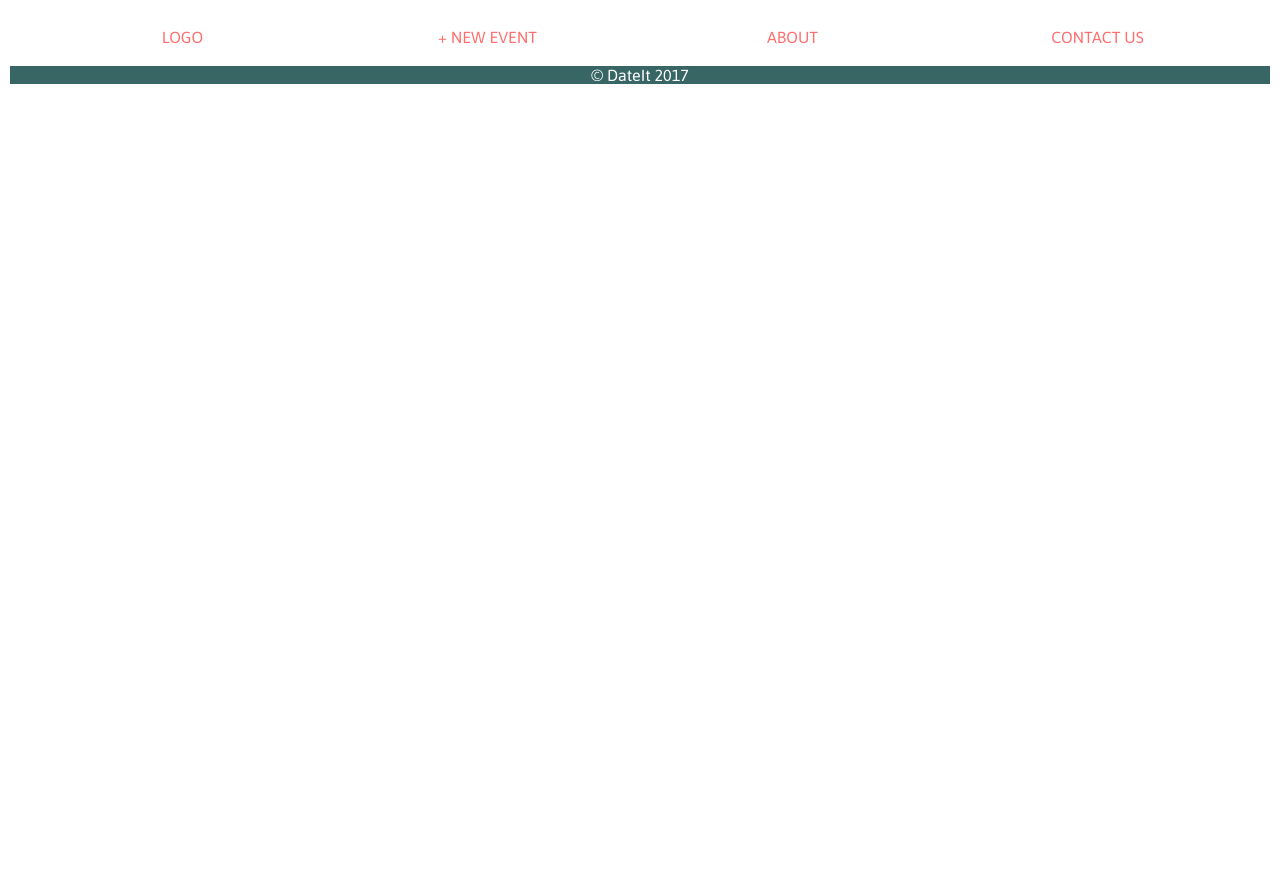
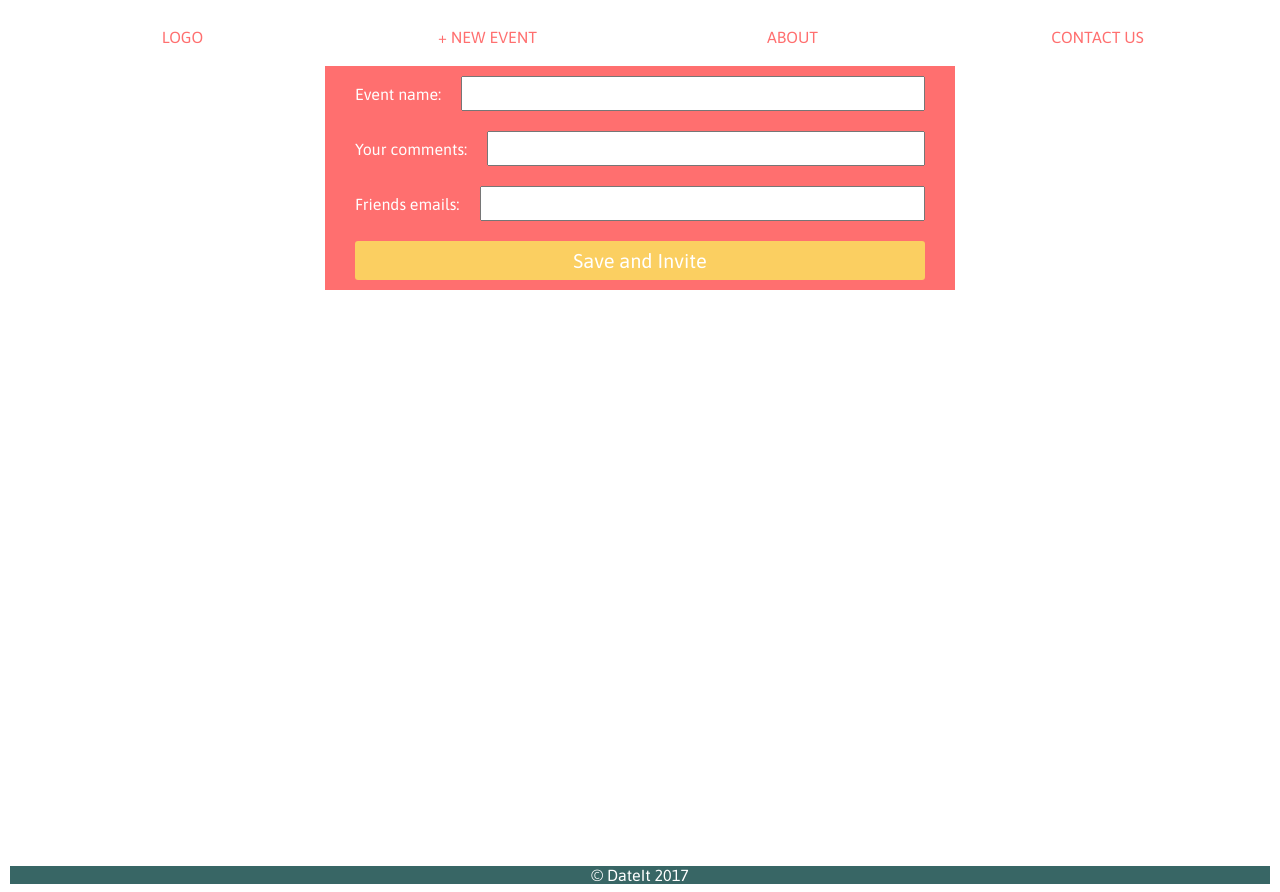
Before and after one commit to Hilaker/DateIt, a React (Create React App) app: page /newEvent in a window 1280 px wide. Before the commit the page ends 800 px from the top, so only its background shows below. Built offline with nearby package versions, Linux system fonts and the light colour scheme; a web font is replaced by a local one; what react-router-redux would draw is missing.

Commit message:
New event

```diff
--- /dev/null
+++ b/src/actions/EventActions.js
@@ -0,0 +1,15 @@
+/**
+ * Created by hilakerer1 on 18/07/2017.
+ */
+import {SET_EMAIL_TO_STORE, SET_DATES_TO_STORE, SET_SELECTED_DATE} from './actionTypes';
+import {ajax} from '../common/utils.js'
+import {serverUrl} from '../common/constants.js';
+
+export function createNewEventAction(event){
+    return function(dispatch, getState){
+        //TODO inputs validations
+        var response = ajax(serverUrl+"/eventServer", event).then(json => {
+            console.log("got json response :" + json);
+        });
+    }
+}
--- a/src/actions/commonActions.js
+++ b/src/actions/commonActions.js
@@ -34,7 +34,7 @@ export function saveDatesAction(dates) {
                 selectedDates.push(date.month + "/" + date.date + "/" + date.year);
             }
         }
-        //todo fetch server call
+        //todo fetch server call + change to server url constant
         var response = ajax('http://127.0.0.1:8080/dateitServer', {eventId: 'event1', userId: 'user1', dates: selectedDates}).then(json => {
             console.log("got json response :" + json);
             //todo dispatch go to thank you page
--- a/src/common/constants.js
+++ b/src/common/constants.js
@@ -5,3 +5,6 @@ export const URLs = {
     'HOME': '/',
     'ABOUT': '/about'
 };
+
+export const serverUrl = "http://127.0.0.1:8080"; //localhost
+//export const serverUrl = "http://ec2-54-152-210-32.compute-1.amazonaws.com:8080/dateit"; //aws
--- a/src/components/Header.js
+++ b/src/components/Header.js
@@ -2,15 +2,28 @@
  * Created by hilakerer1 on 14/06/2017.
  */
 import React from 'react'
+import {connect} from 'react-redux';
+import { withRouter } from 'react-router-dom';
 import '../styles/Header.css'
 
-const Header = ()=> (
-    <div className='top-menu' >
-        <div className='header-item logo'>Logo</div>
-        <div className='header-item new-menu'>+ New Event</div>
-        <div className='header-item about-menu'>about</div>
-        <div className='header-item contact-us-menu'>contact us</div>
-    </div>
-);
+class Header extends React.Component {
+    onNewClick(){
+        this.props.history.push("/newEvent");
+    }
+    render() {
+        return (
+            <div className='top-menu' >
+                <div className='header-item logo'>Logo</div>
+                <div className='header-item new-menu' onClick={this.onNewClick.bind(this)}>+ New Event</div>
+                <div className='header-item about-menu'>about</div>
+                <div className='header-item contact-us-menu'>contact us</div>
+            </div>)
+    }
+};
 
-export default Header;
+const mapStateToProps = (state, ownProps) => {
+    return {
+    }
+}
+
+export default withRouter(Header);
--- /dev/null
+++ b/src/components/NewEvent.js
@@ -0,0 +1,62 @@
+/**
+ * Created by hilakerer1 on 18/07/2017.
+ */
+import React from 'react';
+import {connect} from 'react-redux';
+import {createNewEventAction} from '../actions/EventActions.js';
+import '../styles/NewEvent.css'
+
+class NewEvent extends React.Component {
+    onSaveClick(){
+        var newEventName = this.state && this.state.name ?  this.state.name : "no name";
+        console.log("name: " + newEventName);
+        this.props.createNewEvent({name: newEventName});
+    }
+    nameChange(event){
+        this.setState({name: event.target.value});
+    }
+    inviteesChange(){
+
+    }
+    render() {
+        return (
+        <div className='new-event'>
+            <div className='form'>
+                <div className='input-wrapper'>
+                    <label>
+                        Event name:
+                    </label>
+                    <input type="text" name="name" onChange={this.nameChange.bind(this)}/>
+                </div>
+                <div className='input-wrapper'>
+                    <label>
+                        Your comments:
+                    </label>
+                    <input type="text" name="name" onChange={this.nameChange.bind(this)}/>
+                </div>
+                <div className='input-wrapper'>
+                    <label>
+                        Friends emails:
+                    </label>
+                    <input type="text" name="invitees" onChange={this.inviteesChange.bind(this)}/>
+                </div>
+                <div className='send-button-wrapper'><div className='send-button' onClick={this.onSaveClick.bind(this)}>Save and Invite</div></div>
+            </div>
+        </div>
+        )
+    }
+}
+//<span>
+//
+//                <div><</div>
+//
+//            </span>
+const mapDispatchToProps = (dispatch) => {
+    return {
+       createNewEvent: function(event){
+           dispatch(createNewEventAction(event));
+       }
+    }
+}
+
+export default connect(null, mapDispatchToProps)(NewEvent);
--- a/src/index.js
+++ b/src/index.js
@@ -14,6 +14,7 @@ import Header from './components/Header.js';
 import Footer from './components/Footer.js';
 import DateIt from './components/DateIt.js';
 import ThankYou from './components/ThankYou.js';
+import NewEvent from './components/NewEvent.js';
 import reducers from "./reducers";
 import './styles/App.css';
 import registerServiceWorker from './registerServiceWorker';
@@ -30,6 +31,7 @@ ReactDOM.render(
                     <Route path="/dateit/:event" component={DateIt} />
                     <Route path="/dateit" component={Home} />
                     <Route path="/thankyou" component={ThankYou} />
+                    <Route path="/newEvent" component={NewEvent} />
                 </Switch>
                 <Footer />
             </div>
--- a/src/styles/Dateit.sass
+++ b/src/styles/Dateit.sass
@@ -11,7 +11,7 @@
         vertical-align: middle
         line-height: normal
         label
-            font-size: 30px
+            font-size: $font-big
         input
             margin-left: 20px
             margin-right: 10px
@@ -23,7 +23,7 @@
             border-radius: 3px
             color: black
             background-color: $yellow
-            font-size: 15px
+            font-size: $font-small
             font-family: 'Asap'
             cursor: pointer
 
@@ -43,7 +43,7 @@
     .title
         color: white
         font-family: 'Euphoria Script'
-        font-size: 50px
+        font-size: $font-very-big
     span
         display: inline-block
         vertical-align: middle
@@ -59,15 +59,15 @@
         position: absolute
         top: 10%
         text-align: left
-        font-size: 20px
+        font-size: $font-medium
         color: $dates-theme-color
-    .send-button
-        padding: 8px
-        border-radius: 3px
-        color: white
-        background-color: $dates-theme-color
-        font-size: 15px
-        font-family: 'Asap'
-        cursor: pointer
-        &:hover
-            background-color: $dates-dark-color
+.send-button
+    padding: 8px
+    border-radius: 3px
+    color: white
+    background-color: $dates-theme-color
+    font-size: $font-small
+    font-family: 'Asap'
+    cursor: pointer
+    &:hover
+        background-color: $dates-dark-color
--- a/src/styles/Globals.sass
+++ b/src/styles/Globals.sass
@@ -5,5 +5,10 @@ $dates-theme-color: #ff6f6f
 $dates-dark-color: #CC5959
 $yellow : #fbcf61
 
+$font-very-big : 50px
+$font-big : 30px
+$font-medium : 20px
+$font-small : 15px
+
 .button
   cursor: pointer
--- /dev/null
+++ b/src/styles/NewEvent.sass
@@ -0,0 +1,24 @@
+@import "Globals.sass"
+
+.new-event
+    height: 100vh
+    .form
+        margin: 0 auto
+        width: 50%
+        background-color: $dates-theme-color
+        color: white
+    .input-wrapper
+        display: flex
+        align-items: center
+        padding: 10px 30px
+        box-sizing: border-box
+        input
+            flex-grow: 2
+            margin-left: 20px
+            padding: 8px
+    .send-button-wrapper
+        padding: 10px 30px
+    .send-button
+        box-sizing: border-box
+        background-color: $yellow
+        font-size: $font-medium
```
